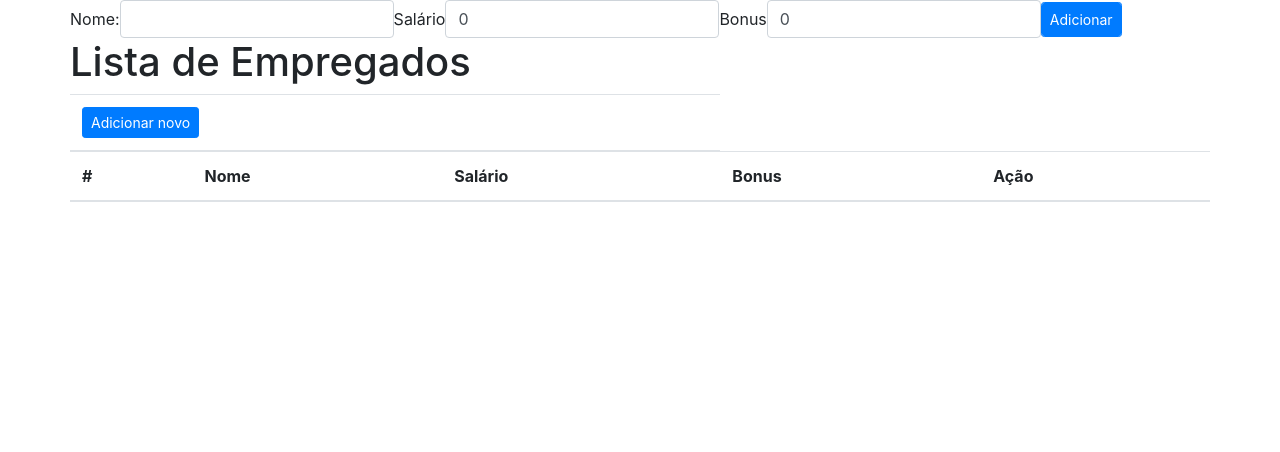
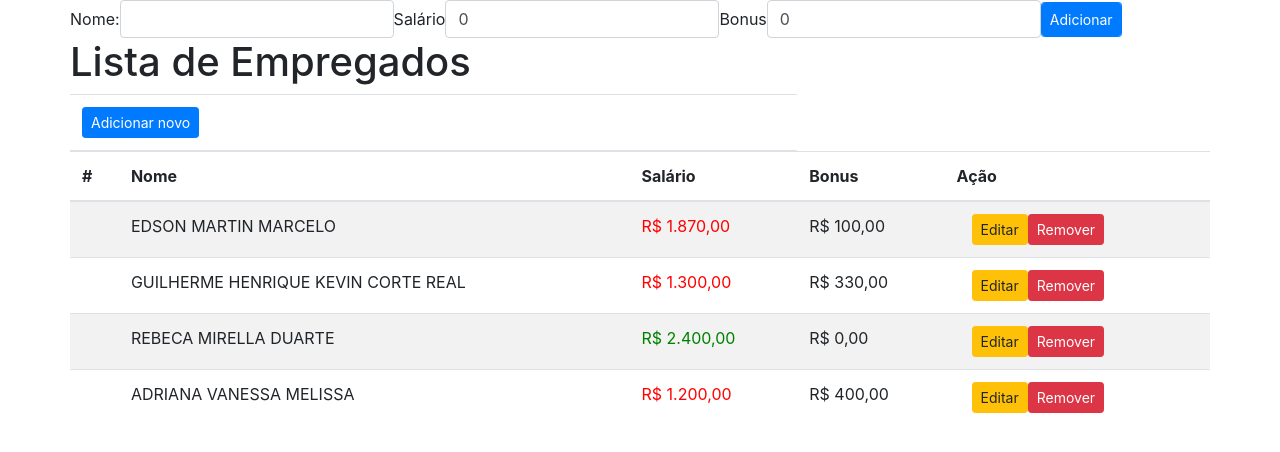
Before and after one commit to deigonPrates/Angular-7-Componentes, an Angular app: page / in a window 1280 px wide. Shown: the top 452 px of the page. Built offline with nearby package versions, Linux system fonts and the light colour scheme.

Commit message:
Iniciando com pipes

```diff
--- a/src/app/app.module.ts
+++ b/src/app/app.module.ts
@@ -10,6 +10,7 @@ import { EmployeeNewModalComponent } from './employee-new-modal/employee-new-mod
 import { AlertSuccessComponent } from './alert-success/alert-success.component';
 import { EmployeeEditModalComponent } from './employee-edit-modal/employee-edit-modal.component';
 import { EmployeeDeleteModalComponent } from './employee-delete-modal/employee-delete-modal.component';
+import { MyMoneyPipe } from './my-money.pipe';
 
 @NgModule({
   declarations: [
@@ -20,7 +21,8 @@ import { EmployeeDeleteModalComponent } from './employee-delete-modal/employee-d
     EmployeeNewComponent,
     EmployeeNewModalComponent,
     SalaryColorDirective,
-    EmployeeDeleteModalComponent
+    EmployeeDeleteModalComponent,
+    MyMoneyPipe
   ],
   imports: [
     BrowserModule,
--- a/src/app/employee-list/employee-list.component.html
+++ b/src/app/employee-list/employee-list.component.html
@@ -20,9 +20,9 @@
       <tbody>
         <tr *ngFor="let employee of employeeService.employee">
           <th scope="row">{{ i }}</th>
-          <td>{{ employee.name }}</td>
-          <td [salaryColor]="employee.salary" >{{ employee.salary }}</td>
-          <td>{{ employee.bonus }}</td>
+          <td>{{ employee.name | uppercase}}</td>
+          <td [salaryColor]="employee.salary" >{{ employee.salary  | myMoney}}</td>
+          <td>{{ employee.bonus | myMoney}}</td>
           <td>
             <div class="col-md-5 d-flex justify-content-between">
               <a href="javascript:void(0)" (click)="showEditModal(employee)" class="btn btn-warning btn-sm">Editar</a>
--- a/src/app/employee.service.ts
+++ b/src/app/employee.service.ts
@@ -11,7 +11,28 @@ export interface Employee{
 })
 export class EmployeeService {
 
-  employee:Employee[] = [];
+  employee:Employee[] = [
+    {
+      'name': 'Edson Martin Marcelo',
+      'salary': 1870,
+      'bonus': 100
+    },
+    {
+      'name': 'Guilherme Henrique Kevin Corte Real',
+      'salary': 1300,
+      'bonus': 330
+    },
+    {
+      'name': 'Rebeca Mirella Duarte',
+      'salary': 2400,
+      'bonus': 0
+    },
+    {
+      'name': 'Adriana Vanessa Melissa',
+      'salary': 1200,
+      'bonus': 400
+    }
+  ];
 
   constructor() { }
 
--- /dev/null
+++ b/src/app/my-money.pipe.ts
@@ -0,0 +1,12 @@
+import { Pipe, PipeTransform } from '@angular/core';
+
+@Pipe({
+  name: 'myMoney'
+})
+export class MyMoneyPipe implements PipeTransform {
+
+  transform(value: any, ...args: unknown[]): unknown {
+    return new Intl.NumberFormat('pt-BR', { style: 'currency', currency: 'BRL' }).format(value);
+  }
+
+}
--- a/src/app/salary-color.directive.ts
+++ b/src/app/salary-color.directive.ts
@@ -12,7 +12,7 @@ export class SalaryColorDirective {
   set salaryColor(value){
     const nativeElement:HTMLElement = this.element.nativeElement;
     const salary = parseFloat(value);
-    nativeElement.style.color = salary > 20000 ? 'green' : 'red';
+    nativeElement.style.color = salary > 2000 ? 'green' : 'red';
   }
 
 }
```
Also changed, not shown: 1 other file (tests, documents, lock files or other folders).
